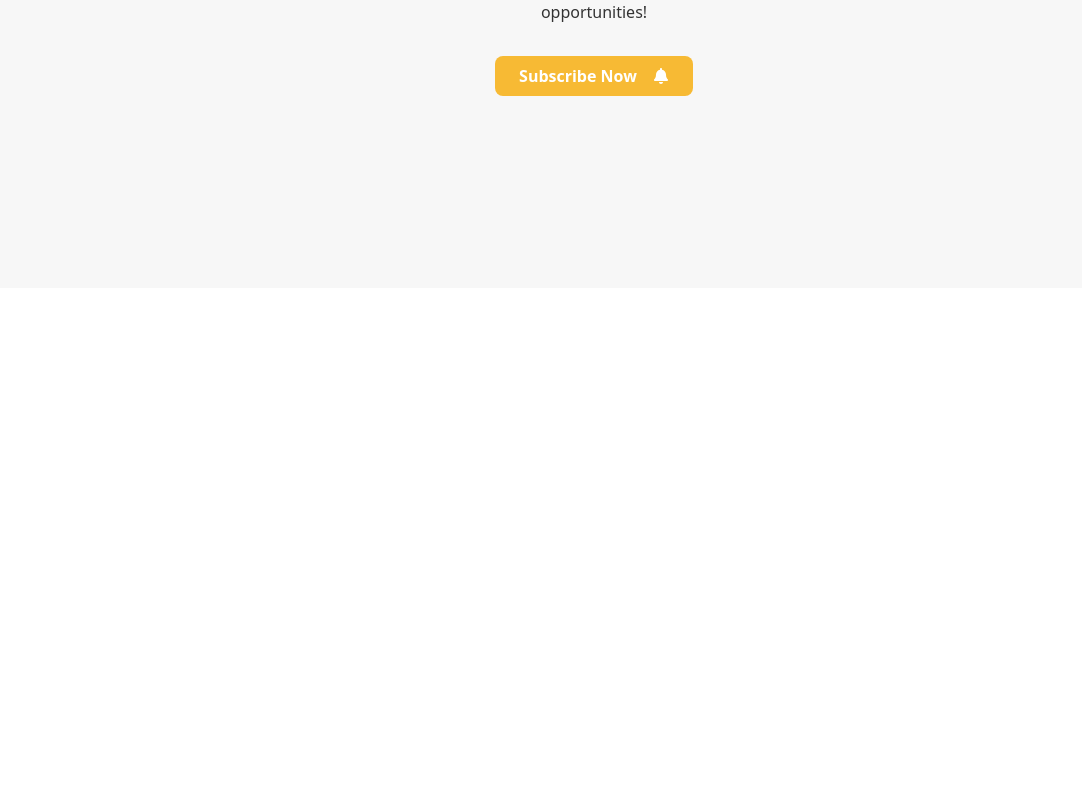
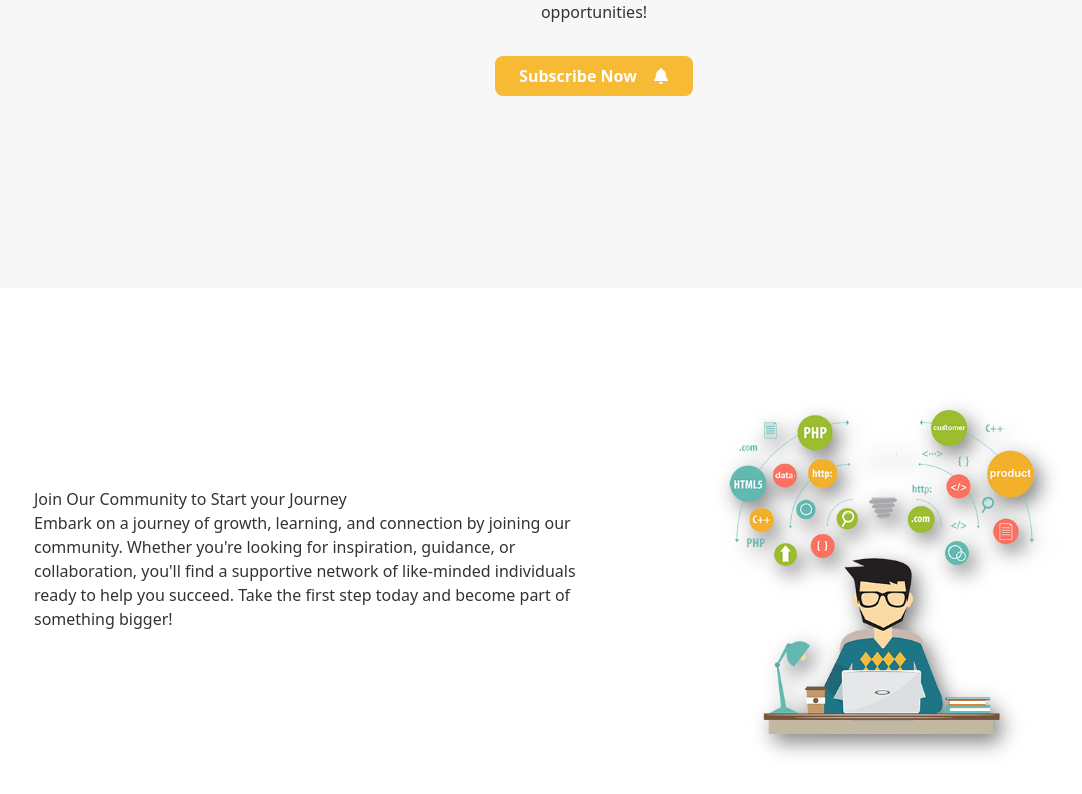
Before and after one commit to supunpramod/E-learning-Eductaion-website, a React (Vite) app: page / in a window 1280 px wide. Shown: the part 2149-2943 px from the top of the page, without its empty margins (46-1128 px from the left). Before the commit the page ends 2437 px from the top, so only its background shows below. Built offline with nearby package versions, Linux system fonts and the light colour scheme.

Commit message:
create the banner2.jsx

```diff
--- a/src/App.jsx
+++ b/src/App.jsx
@@ -4,6 +4,7 @@ import Hero from './components/Hero/Hero';
 import Services from './components/Services/Services';
 import Banner from './components/Banner/Banner';
 import Subscribe from './components/Subscribe/subscribe';
+import Banner2 from './components/Banner/Banner2';
 
 
 
@@ -17,6 +18,7 @@ const App=()=>{
      <Services/>
      <Banner/>
      <Subscribe/>
+     <Banner2/>
 
       </main>
   );
--- /dev/null
+++ b/src/components/Banner/Banner2.jsx
@@ -0,0 +1,39 @@
+import React from "react";
+import pic3 from "../../assets/pic3.png";
+
+import { motion } from "framer-motion";
+
+
+const Banner2 = () => {
+    return (
+        <section>
+            <div className="container py-14 md:py-24 grid grid-cols-1 md:grid-cols-2 gap-8 space-y-6 md:space-y-0">
+                {/* Banner Text */}
+                <div className="flex flex-col justify-center">
+                    <h1>Join Our Community to Start your Journey</h1>
+                    <p>Embark on a journey of growth, learning, and connection by joining our community. Whether you're looking for inspiration, guidance, or collaboration, you'll find a supportive network of like-minded individuals ready to help you succeed. Take the first step today and become part of something bigger!</p>
+
+
+                </div>
+
+                {/* Banner Image */}
+                <div className="flex justify-center items-center">
+                    <motion.img
+                        initial={{ opacity: 0, x: -50 }}
+                        whileInView={{ opacity: 1, x: 0 }}
+                        viewport={{ once: true }}
+                        transition={{ duration: 0.5, ease: "easeInOut" }}
+                        src={pic3}
+                        alt="Learning Platform"
+                        className="w-[350px] md:max-w-[450px] object-cover drop-shadow"
+                    />
+                </div>
+
+
+
+            </div>
+        </section>
+    );
+};
+
+export default Banner2;
```
Also changed, not shown: src/assets/pic3.png (added).
